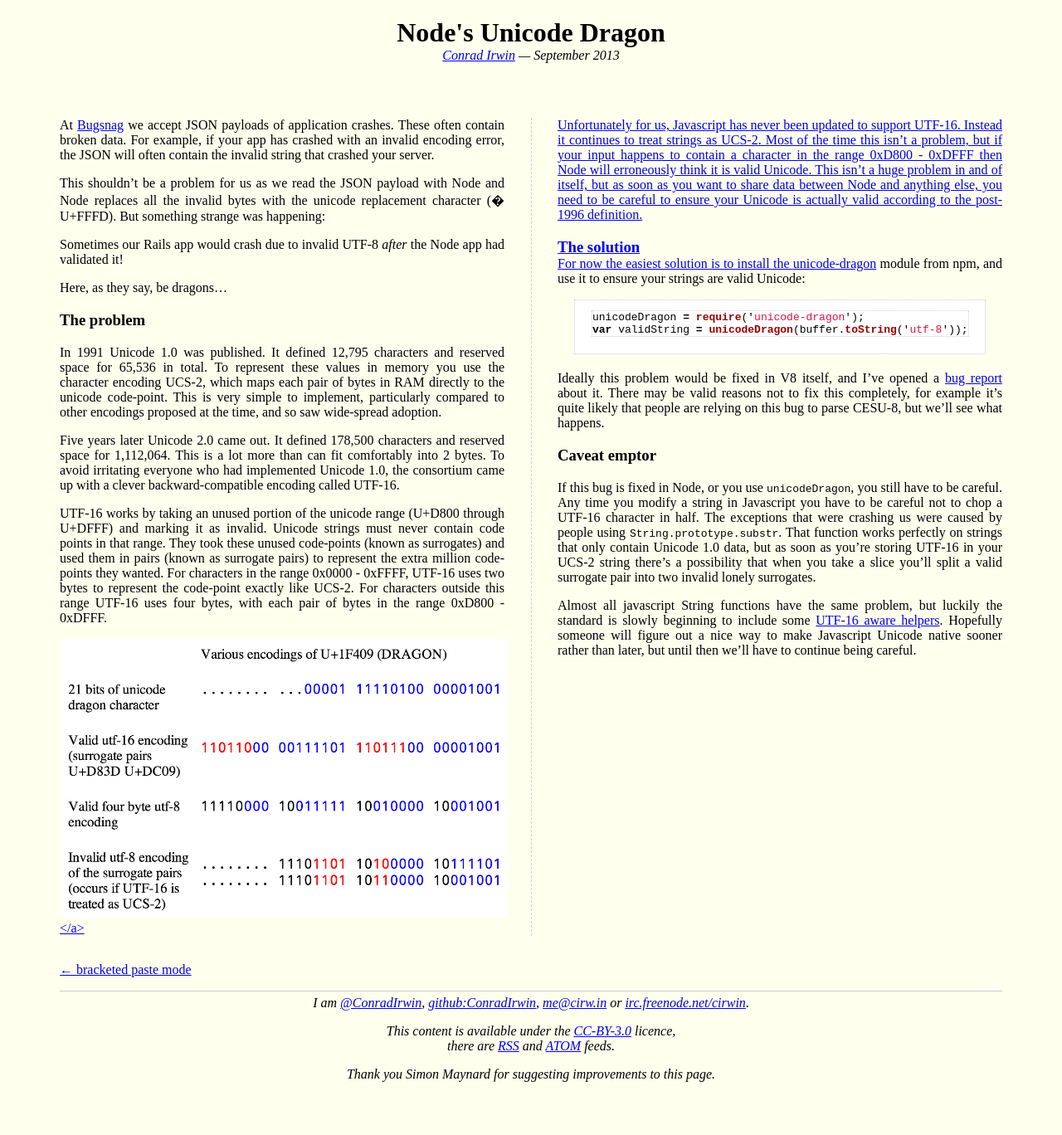
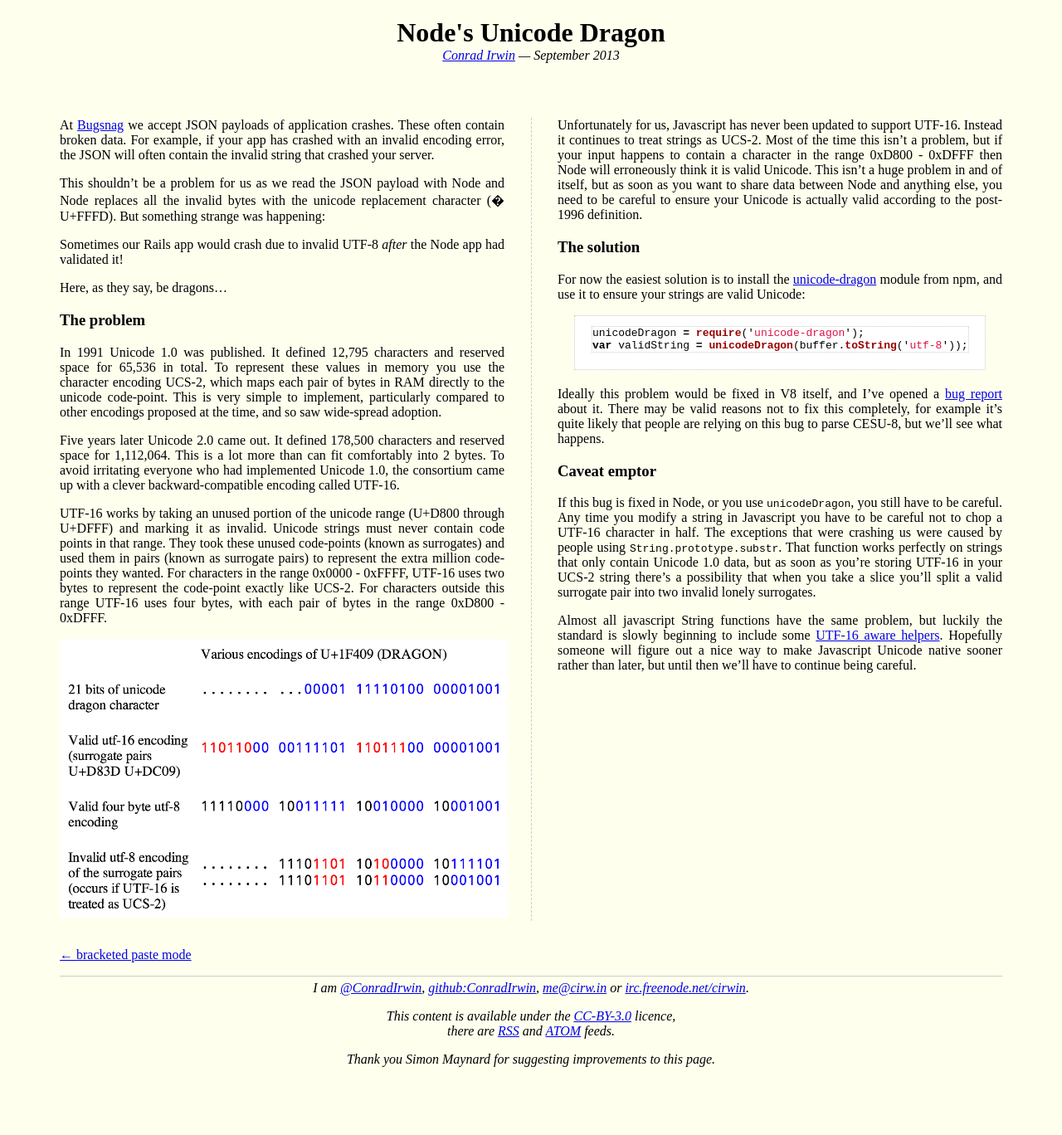
Before and after one commit to ConradIrwin/conradirwin.github.com, a Jekyll site: the page built from _posts/2013-09-09-node-unicode.md, in a window 1280 px wide. Shown: the whole page at 83% size. Built offline with Jekyll 4.4.1, drawn with Linux system fonts in a browser that asks for light colours; Markdown is read by kramdown in place of the engine named in the settings; comment, search, counter and statistics services are not loaded.

Commit message:
Fix rendering on github pages

```diff
--- a/_posts/2013-09-09-node-unicode.md
+++ b/_posts/2013-09-09-node-unicode.md
@@ -44,9 +44,7 @@ characters outside this range UTF-16 uses four bytes, with each pair of bytes
 in the range 0xD800 - 0xDFFF.
 
 <figure class="image">
-  <a href="../images/unicode.png" title="Bit layout comparison"/>
-    <img src="../images/unicode.png" alt="Bit layout comparison"/>
-  </a>
+  <a href="../images/unicode.png" title="Bit layout comparison"><img src="../images/unicode.png" alt="Bit layout comparison"/></a>
 </figure>
 
 Unfortunately for us, Javascript has never been updated to support UTF-16.
```
